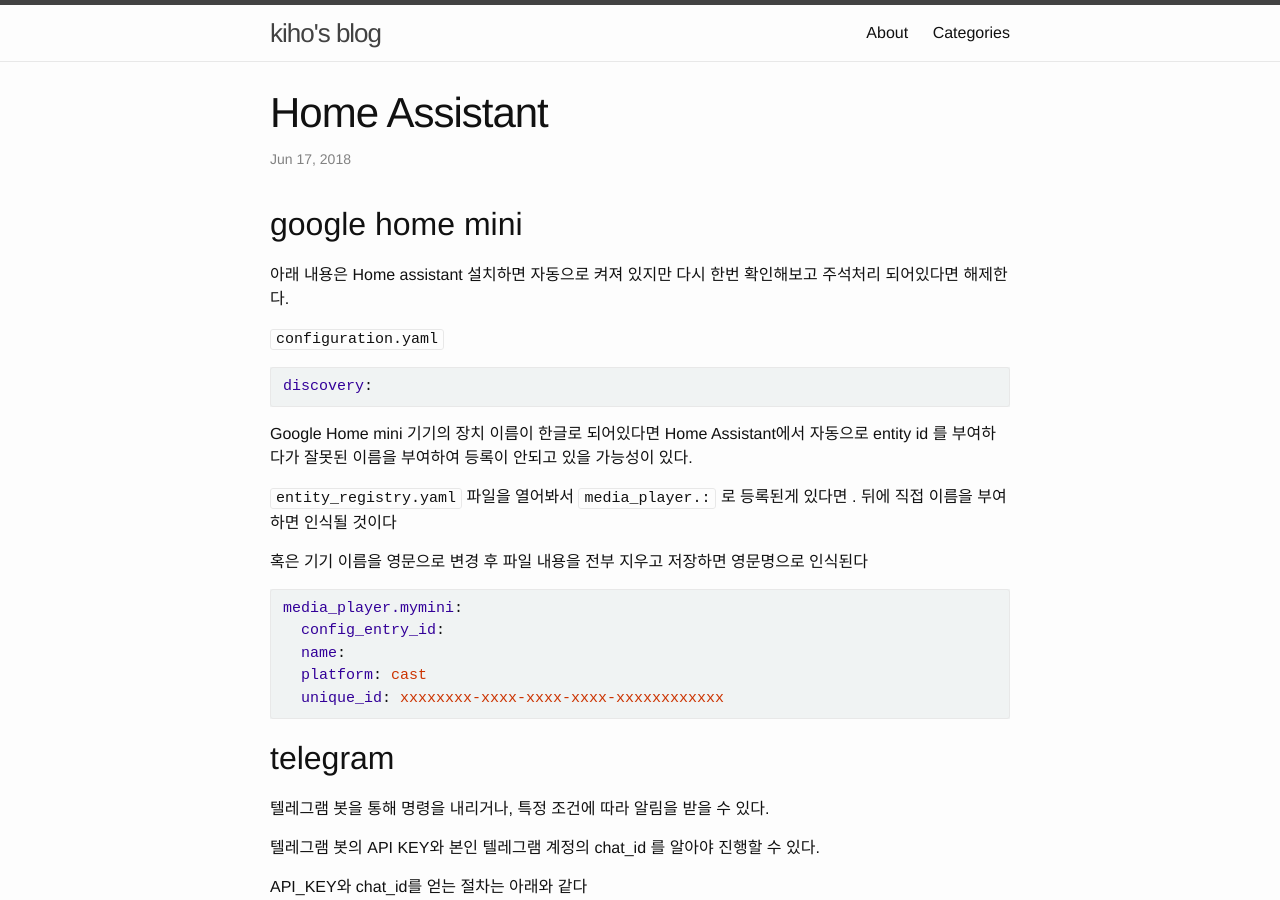
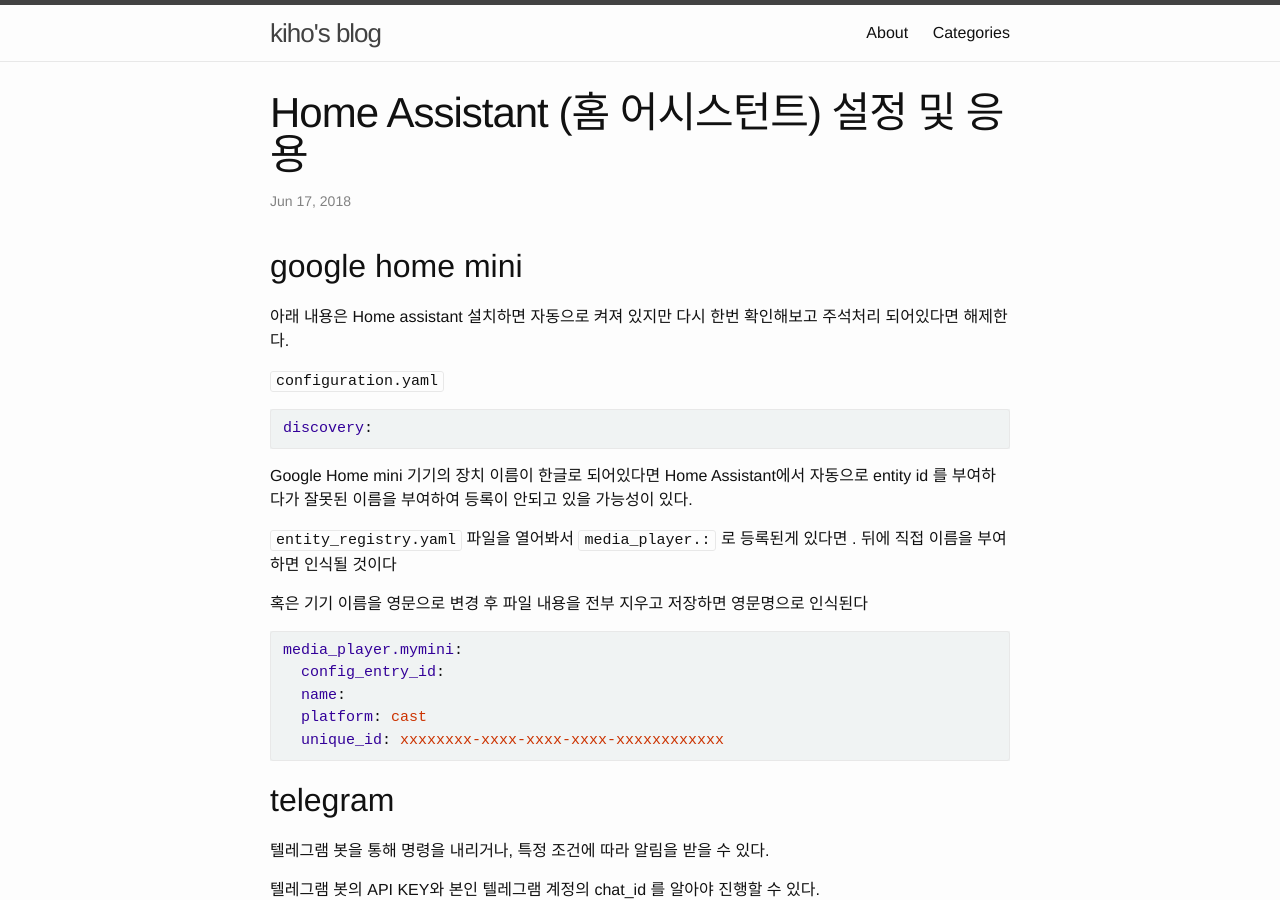
Before and after one commit to syspro86/syspro86.github.io, a Jekyll site: the page built from _posts/2018-06-17-HomeAssistance.md, in a window 1280 px wide and 900 px high. Built offline with Jekyll 4.4.1, drawn with Linux system fonts in a browser that asks for light colours; comment, search, counter and statistics services are not loaded.

Commit message:
제목 수정

```diff
--- a/_posts/2018-06-17-HomeAssistance.md
+++ b/_posts/2018-06-17-HomeAssistance.md
@@ -1,6 +1,6 @@
 ---
 layout: post
-title:  "Home Assistant"
+title:  "Home Assistant (홈 어시스턴트) 설정 및 응용"
 date:   2018-06-17 21:52:00 +0900
 categories: home_assistant
 permalink: /post/home_assistant.html
```
